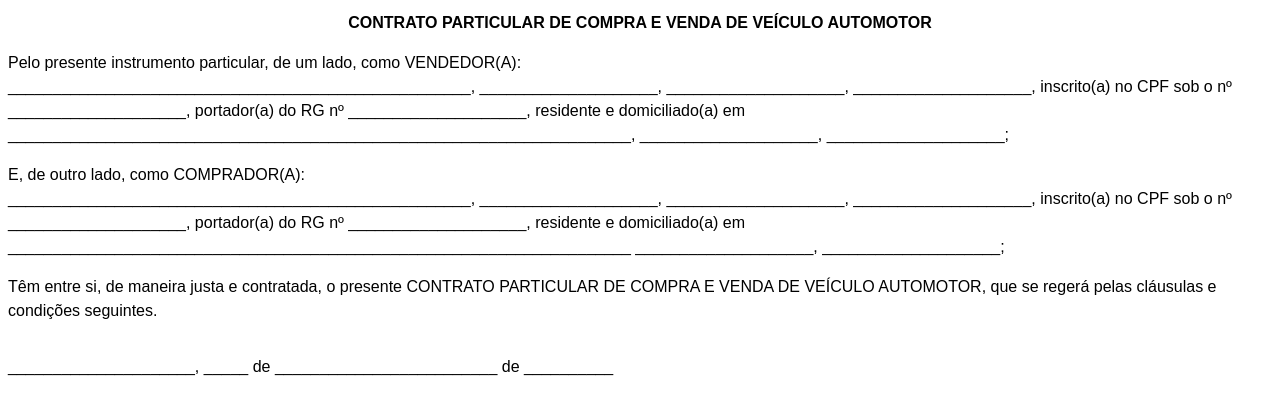
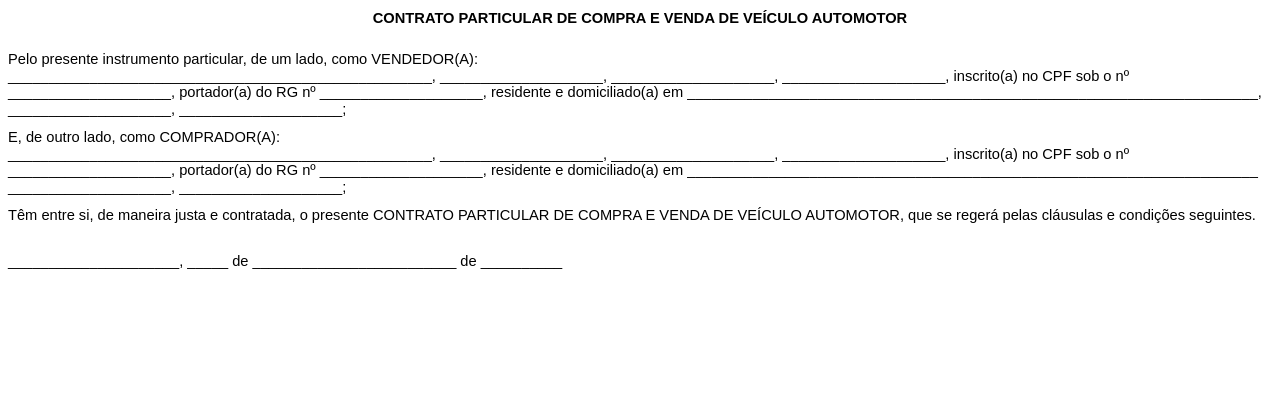
Before and after one commit to Antonio-Neves/document-automation, a Django app: template dashboard/templates/dashboard/contract_sale_vehicle_pdf.html in a window 1280 px wide. Shown: the top 415 px of the page. Run offline with Django 5.2, Linux system fonts and the light colour scheme; the template is opened without the code that fills it, so the values that code supplies are empty.

Commit message:
Changed font and lines weight and pagination for signatures sections

```diff
--- a/base/static/base/css/my_styles.css
+++ b/base/static/base/css/my_styles.css
@@ -183,18 +183,24 @@
 .contract-pdf {
     page: contract-page;
     font-family: Arial, sans-serif;
-    font-size: 12pt;
-    line-height: 1.5;
+    font-size: 11pt;
+    line-height: 1.15;
 }
 
 .contract-pdf p {
-    line-height: 1.5;
+    line-height: 1.15;
     overflow-wrap: break-word;
+}
+
+.contract-pdf > p,
+.contract-pdf .clause p {
+    margin: 0 0 8pt;
 }
 
 .contract-pdf .contract-title {
     text-align: center;
-    font-size: 12pt;
+    font-size: 11pt;
+    margin-bottom: 18pt;
 }
 
 .contract-pdf .clause,
@@ -203,17 +209,28 @@
 }
 
 .contract-pdf .clause-title {
-    font-size: 12pt;
+    font-size: 11pt;
 }
 
 .contract-pdf .signature {
     margin-top: 1.5em;
     font-size: 9pt;
+    line-height: 1.5;
+}
+
+.contract-pdf .signature p {
+    line-height: 1.5;
+    margin: 1em 0;
+}
+
+.contract-pdf .signatures {
+    break-inside: avoid;
 }
 
 .contract-pdf .signature-columns {
     display: flex;
     gap: 20pt;
+    break-inside: avoid;
 }
 
 .contract-pdf .signature-columns .signature {
@@ -222,4 +239,5 @@
 
 .contract-pdf .contract-place-date {
     margin-top: 2em;
+    break-after: avoid;
 }
--- a/dashboard/templates/dashboard/contract_sale_property_pdf.html
+++ b/dashboard/templates/dashboard/contract_sale_property_pdf.html
@@ -188,6 +188,7 @@
     </div>
     {% endif %}
 
+    <div class="signatures">
         <p class="contract-place-date">
             _____________________, _____ de _________________________ de __________
         </p>
@@ -242,6 +243,7 @@
             </div>
             {% endif %}
         </div>
+    </div>
 
 </body>
 </html>
--- a/dashboard/templates/dashboard/contract_sale_vehicle_pdf.html
+++ b/dashboard/templates/dashboard/contract_sale_vehicle_pdf.html
@@ -200,8 +200,9 @@
     </div>
     {% endif %}
 
+    <div class="signatures">
         <p class="contract-place-date">
-{#        {{ fields.place_city|fill:21 }} - {{ fields.place_state|fill:5 }}, {{ fields.place_day|fill:4 }} de {{ fields.place_month|fill:23 }} de {{ fields.place_year|fill:8 }}.#}
+{#            {{ fields.place_city|fill:21 }} - {{ fields.place_state|fill:5 }}, {{ fields.place_day|fill:4 }} de {{ fields.place_month|fill:23 }} de {{ fields.place_year|fill:8 }}.#}
             _____________________, _____ de _________________________ de __________
         </p>
 
@@ -244,6 +245,7 @@
             </div>
             {% endif %}
         </div>
+    </div>
 
 </body>
 </html>
```
Lines whose indentation alone changed are shown as unchanged.
